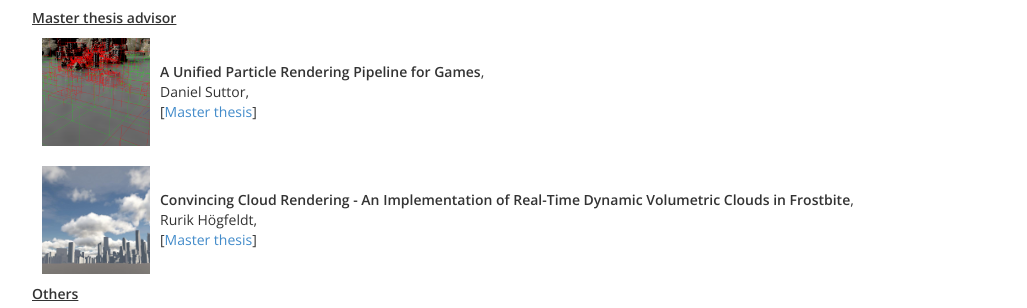
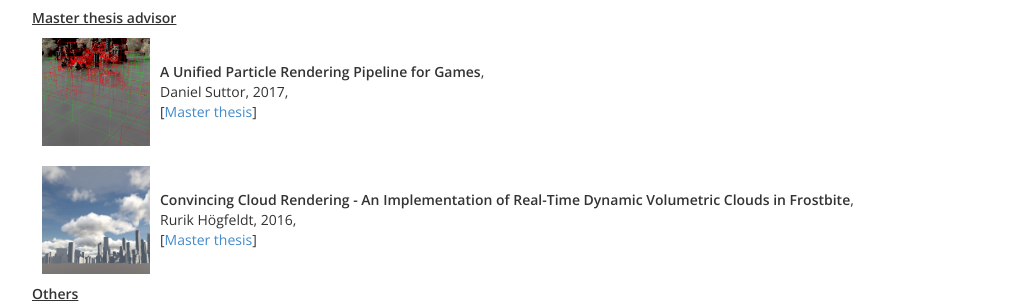
Before and after one commit to sebh/sebh.github.io, a Jekyll site: the page built from publications.html, in a window 1280 px wide and 900 px high, scrolled down 3017 px. Shown: the part 181-489 px from the top of the window, without its empty margins (38-1065 px from the left). Built offline with Jekyll 4.4.1, drawn with Linux system fonts in a browser that asks for light colours; nearby versions of some CDN libraries; some web fonts are replaced.

Commit message:
Added master thesis year

```diff
--- a/publications.html
+++ b/publications.html
@@ -364,7 +364,7 @@ permalink: /publications/
                 <td><img src="https://sebh.github.io/publications/daniel2017.png" class="pub-image"></td>
                 <td>
                     <span class="pub-title"> A Unified Particle Rendering Pipeline for Games</span>,<br />
-                    <span class="pub-autho"> Daniel Suttor</span>,<br />
+                    <span class="pub-autho"> Daniel Suttor, 2017</span>,<br />
                     [<a href="https://drive.google.com/file/d/0B5BuNNa7zAi3RllYa256c1FsRU0/view?resourcekey=0-AEXJ0hiuzP-x8NIKVnrc5g" target="_blank">Master thesis</a>]
                 </td>
             </tr>
@@ -372,7 +372,7 @@ permalink: /publications/
                 <td><img src="https://sebh.github.io/publications/rurik2016.png" class="pub-image"></td>
                 <td>
                     <span class="pub-title"> Convincing Cloud Rendering - An Implementation of Real-Time Dynamic Volumetric Clouds in Frostbite</span>,<br />
-                    <span class="pub-autho"> Rurik H&ouml;gfeldt</span>,<br />
+                    <span class="pub-autho"> Rurik H&ouml;gfeldt, 2016</span>,<br />
                     [<a href="http://www.cse.chalmers.se/~uffe/xjobb/RurikH%C3%B6gfeldt.pdf" target="_blank">Master thesis</a>]
                 </td>
             </tr>
```
